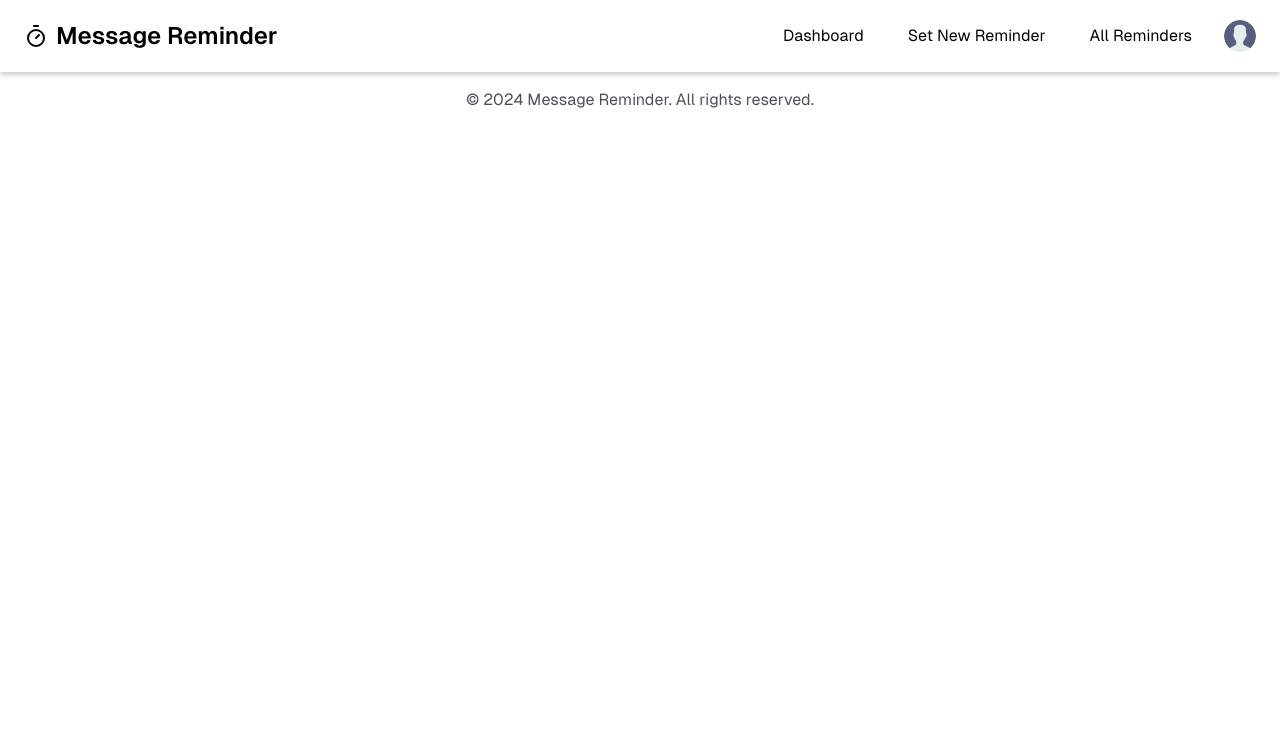
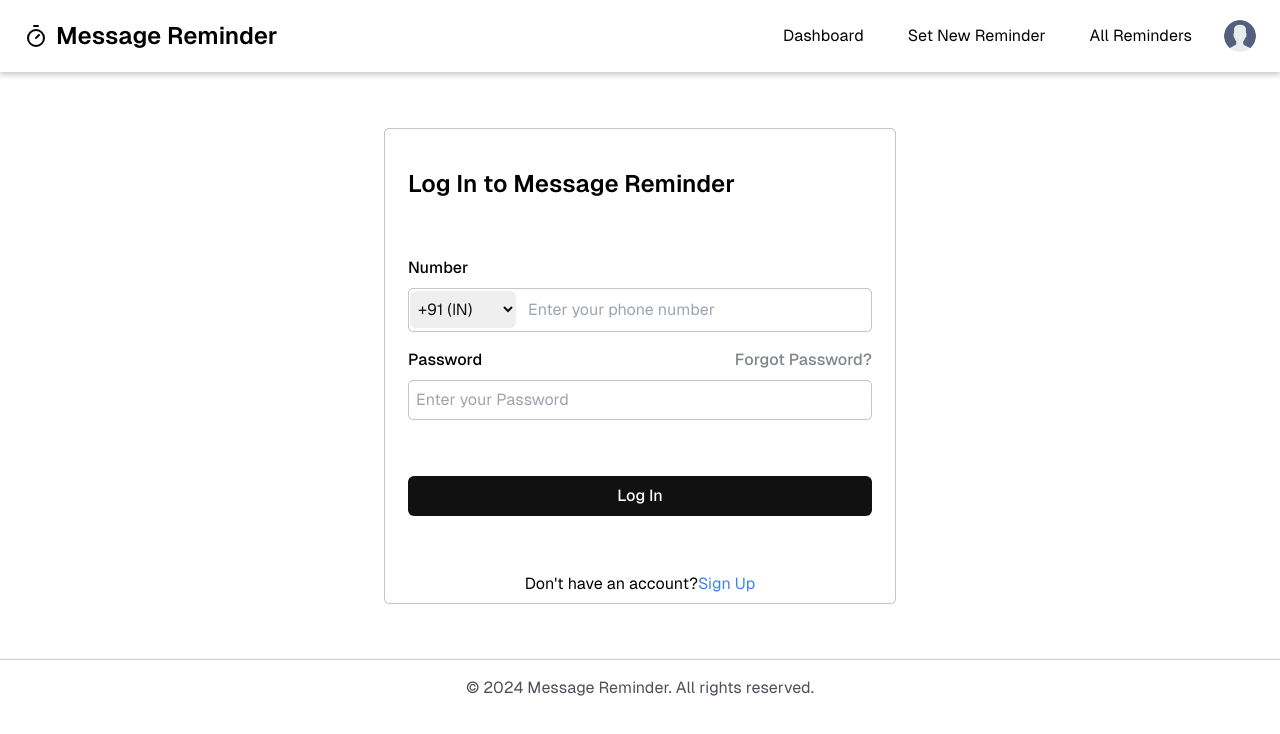
Before and after one commit to sandeep-rajputt/Message-Reminder, a React (Vite) app in the folder Frontend/: page /login in a window 1280 px wide. Shown: the top 734 px of the page. Built offline with nearby package versions, Linux system fonts and the light colour scheme.

Commit message:
feat: create login page with form and validation

```diff
--- a/Frontend/src/App.jsx
+++ b/Frontend/src/App.jsx
@@ -3,6 +3,7 @@ import { Routes, Route, useLocation } from "react-router-dom";
 import Home from "./pages/Home/Home";
 import Header from "./components/layout/Header";
 import Footer from "./components/layout/Footer";
+import Login from "./pages/Login/Login";
 
 const App = () => {
   const location = useLocation();
@@ -17,6 +18,7 @@ const App = () => {
       >
         <Routes>
           <Route path="/" element={<Home />} />
+          <Route path="/login" element={<Login />} />
         </Routes>
       </div>
       <Footer />
--- /dev/null
+++ b/Frontend/src/components/common/AuthError.jsx
@@ -0,0 +1,9 @@
+import React from "react";
+
+const AuthError = ({ children }) => {
+  return (
+    <p className="text-red-500 w-full text-center break-words">{children}</p>
+  );
+};
+
+export default AuthError;
--- a/Frontend/src/components/common/DarkBgButton.jsx
+++ b/Frontend/src/components/common/DarkBgButton.jsx
@@ -3,15 +3,12 @@ import { Link } from "react-router-dom";
 
 const DarkBgButton = ({
   type = "button",
-  handleClick = () => {
-    console.log("click");
-  },
+  handleClick = () => {},
   children,
   link = "",
   className = "",
 }) => {
   const styelCss = `py-2 px-4 size-bold rounded-md bg-dark font-medium inline-block text-center text-white hover:bg-dark-hover ${className}`;
-  console.log(link);
   if (link === "") {
     return (
       <button type={type} className={`${styelCss}`} onClick={handleClick}>
--- /dev/null
+++ b/Frontend/src/components/common/Input.jsx
@@ -0,0 +1,22 @@
+import React from "react";
+
+const Input = ({
+  handleChange,
+  value,
+  placeholder,
+  require = true,
+  type = "text",
+}) => {
+  return (
+    <input
+      type={type}
+      value={value}
+      onChange={handleChange}
+      required={require}
+      className="w-full bg-transparent outline-offset-[3px] outline-[2.5px] shadow-inner-border rounded-md px-2 py-2 focus:outline text-dark font-normal"
+      placeholder={placeholder}
+    />
+  );
+};
+
+export default Input;
--- /dev/null
+++ b/Frontend/src/components/common/Loader.jsx
@@ -0,0 +1,11 @@
+import React from "react";
+
+const Loader = ({ color = "black", className = "" }) => {
+  return (
+    <div
+      className={`w-6 h-6 border-2 border-opacity-10 border-${color} border-l-transparent rounded-full animate-spin ${className}`}
+    ></div>
+  );
+};
+
+export default Loader;
--- /dev/null
+++ b/Frontend/src/components/common/NumberInput.jsx
@@ -0,0 +1,151 @@
+import React, { useRef } from "react";
+
+const countryCodes = [
+  { key: "US", code: "+1" },
+  { key: "GB", code: "+44" },
+  { key: "IN", code: "+91" },
+  { key: "AU", code: "+61" },
+  { key: "FR", code: "+33" },
+  { key: "DE", code: "+49" },
+  { key: "ES", code: "+34" },
+  { key: "BR", code: "+55" },
+  { key: "CN", code: "+86" },
+  { key: "JP", code: "+81" },
+  { key: "RU", code: "+7" },
+  { key: "ZA", code: "+27" },
+  { key: "ID", code: "+62" },
+  { key: "IT", code: "+39" },
+  { key: "AE", code: "+971" },
+  { key: "KR", code: "+82" },
+  { key: "MY", code: "+60" },
+  { key: "PK", code: "+92" },
+  { key: "NG", code: "+234" },
+  { key: "EG", code: "+20" },
+  { key: "TR", code: "+90" },
+  { key: "DK", code: "+45" },
+  { key: "NL", code: "+31" },
+  { key: "BE", code: "+32" },
+  { key: "PT", code: "+351" },
+  { key: "IE", code: "+353" },
+  { key: "IS", code: "+354" },
+  { key: "SK", code: "+421" },
+  { key: "CZ", code: "+420" },
+  { key: "EE", code: "+372" },
+  { key: "LV", code: "+371" },
+  { key: "LT", code: "+370" },
+  { key: "MK", code: "+389" },
+  { key: "RS", code: "+381" },
+  { key: "ME", code: "+382" },
+  { key: "XK", code: "+383" },
+  { key: "MT", code: "+356" },
+  { key: "CH", code: "+41" },
+  { key: "AT", code: "+43" },
+  { key: "SE", code: "+46" },
+  { key: "NO", code: "+47" },
+  { key: "PL", code: "+48" },
+  { key: "BG", code: "+359" },
+  { key: "MV", code: "+960" },
+  { key: "SA", code: "+966" },
+  { key: "IQ", code: "+964" },
+  { key: "IR", code: "+98" },
+  { key: "QA", code: "+974" },
+  { key: "RW", code: "+250" },
+  { key: "BW", code: "+267" },
+  { key: "KE", code: "+254" },
+  { key: "ET", code: "+251" },
+  { key: "ZM", code: "+260" },
+  { key: "TZ", code: "+255" },
+  { key: "UG", code: "+256" },
+  { key: "CG", code: "+242" },
+  { key: "CD", code: "+243" },
+  { key: "CI", code: "+225" },
+  { key: "GA", code: "+241" },
+  { key: "RE", code: "+262" },
+  { key: "PF", code: "+689" },
+  { key: "GP", code: "+590" },
+  { key: "GF", code: "+594" },
+  { key: "PM", code: "+508" },
+  { key: "GD", code: "+473" },
+  { key: "JM", code: "+876" },
+  { key: "PR", code: "+939" },
+  { key: "SH", code: "+290" },
+  { key: "SZ", code: "+268" },
+  { key: "SM", code: "+378" },
+  { key: "AR", code: "+54" },
+  { key: "CU", code: "+53" },
+  { key: "CY", code: "+357" },
+  { key: "BH", code: "+973" },
+  { key: "LB", code: "+961" },
+  { key: "KG", code: "+996" },
+  { key: "UZ", code: "+998" },
+  { key: "TV", code: "+688" },
+  { key: "FJ", code: "+679" },
+  { key: "WS", code: "+685" },
+  { key: "VU", code: "+678" },
+  { key: "SB", code: "+677" },
+  { key: "KI", code: "+686" },
+  { key: "WF", code: "+681" },
+  { key: "CK", code: "+682" },
+  { key: "NU", code: "+683" },
+  { key: "TO", code: "+676" },
+  { key: "NR", code: "+674" },
+  { key: "NC", code: "+687" },
+  { key: "FM", code: "+691" },
+  { key: "MH", code: "+692" },
+  { key: "PW", code: "+693" },
+  { key: "JO", code: "+962" },
+  { key: "SO", code: "+252" },
+  { key: "BI", code: "+257" },
+  { key: "BD", code: "+880" },
+  { key: "HT", code: "+509" },
+  { key: "MD", code: "+373" },
+];
+
+const NumberInput = ({ handleNumber, value, handleCountryChange, country }) => {
+  const divElement = useRef(null);
+  const inputElement = useRef(null);
+
+  function handleOnFocus() {
+    divElement.current.style.outline = "1.5px solid #111";
+  }
+
+  function handleOnBlur() {
+    divElement.current.style.outline = "none";
+  }
+  return (
+    <div
+      ref={divElement}
+      className="grid grid-cols-[auto_1fr] items-center w-full bg-transparent outline-offset-[3px] outline-[2.5px] shadow-inner-border rounded-md focus:outline text-dark font-normal overflow-hidden p-0.5"
+    >
+      <select
+        onFocus={() => {
+          handleOnFocus();
+          inputElement.current.focus();
+        }}
+        onChange={handleCountryChange}
+        value={country}
+        onBlur={handleOnBlur}
+        className="border-gray-300 rounded-md px-1 py-2 focus:outline-none w-fit select"
+      >
+        {countryCodes.map((code) => (
+          <option key={code.code} value={code.code}>
+            {code.code} ({code.key})
+          </option>
+        ))}
+      </select>
+      <input
+        required
+        ref={inputElement}
+        onFocus={handleOnFocus}
+        onChange={handleNumber}
+        onBlur={handleOnBlur}
+        value={value}
+        type="tel"
+        className="w-full border-gray-300 px-3 py-2 rounded focus:outline-none"
+        placeholder="Enter your phone number"
+      />
+    </div>
+  );
+};
+
+export default NumberInput;
--- a/Frontend/src/index.css
+++ b/Frontend/src/index.css
@@ -7,6 +7,7 @@
   src: url("./assets/fonts/Geist-Thin.otf") format("opentype");
   font-weight: 100;
   font-style: normal;
+  font-display: swap;
 }
 
 @font-face {
@@ -14,6 +15,7 @@
   src: url("./assets/fonts/Geist-UltraLight.otf") format("opentype");
   font-weight: 200;
   font-style: normal;
+  font-display: swap;
 }
 
 @font-face {
@@ -21,6 +23,7 @@
   src: url("./assets/fonts/Geist-Light.otf") format("opentype");
   font-weight: 300;
   font-style: normal;
+  font-display: swap;
 }
 
 @font-face {
@@ -28,6 +31,7 @@
   src: url("./assets/fonts/Geist-Regular.otf") format("opentype");
   font-weight: 400;
   font-style: normal;
+  font-display: swap;
 }
 
 @font-face {
@@ -35,6 +39,7 @@
   src: url("./assets/fonts/Geist-Medium.otf") format("opentype");
   font-weight: 500;
   font-style: normal;
+  font-display: swap;
 }
 
 @font-face {
@@ -42,6 +47,7 @@
   src: url("./assets/fonts/Geist-SemiBold.otf") format("opentype");
   font-weight: 600;
   font-style: normal;
+  font-display: swap;
 }
 
 @font-face {
@@ -49,6 +55,7 @@
   src: url("./assets/fonts/Geist-Bold.otf") format("opentype");
   font-weight: 700;
   font-style: normal;
+  font-display: swap;
 }
 
 @font-face {
@@ -56,6 +63,7 @@
   src: url("./assets/fonts/Geist-Black.otf") format("opentype");
   font-weight: 800;
   font-style: normal;
+  font-display: swap;
 }
 
 @font-face {
@@ -63,8 +71,13 @@
   src: url("./assets/fonts/Geist-UltraBlack.otf") format("opentype");
   font-weight: 900;
   font-style: normal;
+  font-display: swap;
 }
 
 body::-webkit-scrollbar {
   display: none;
 }
+
+.select::-webkit-scrollbar {
+  display: none;
+}
--- /dev/null
+++ b/Frontend/src/pages/Login/Login.jsx
@@ -0,0 +1,124 @@
+import React, { useState } from "react";
+import DarkBgButton from "../../components/common/DarkBgButton";
+import { Link } from "react-router-dom";
+import Input from "../../components/common/Input";
+import Loader from "../../components/common/Loader";
+import AuthError from "../../components/common/AuthError";
+import NumberInput from "../../components/common/NumberInput";
+
+const Login = () => {
+  const [number, setNumber] = useState("");
+  const [password, setPassword] = useState("");
+  const [error, setError] = useState("");
+  const [loading, setLoading] = useState(false);
+  const [country, setCountry] = useState("+91");
+
+  function handleCountryChange(e) {
+    setCountry(e.target.value);
+  }
+
+  function handleNumber(e) {
+    if (
+      e.nativeEvent.data == "1" ||
+      e.nativeEvent.data == "2" ||
+      e.nativeEvent.data == "3" ||
+      e.nativeEvent.data == "4" ||
+      e.nativeEvent.data == "5" ||
+      e.nativeEvent.data == "6" ||
+      e.nativeEvent.data == "7" ||
+      e.nativeEvent.data == "8" ||
+      e.nativeEvent.data == "9" ||
+      e.nativeEvent.data == "0" ||
+      e.nativeEvent.data == null
+    ) {
+      setNumber(e.target.value);
+    }
+  }
+
+  function handlePassword(e) {
+    setPassword(e.target.value);
+  }
+
+  function handleSubmit(e) {
+    e.preventDefault();
+    setLoading(true);
+
+    if (!password) {
+      setError("Please enter a password");
+      setLoading(false);
+      return;
+    } else if (!number) {
+      setError("Please enter a phone number");
+      setLoading(false);
+      return;
+    } else if (number.length < 9) {
+      setError("Please enter a valid phone number");
+      setLoading(false);
+      return;
+    } else {
+      setError("");
+    }
+
+    setLoading(false);
+  }
+
+  return (
+    <div className="flex items-center justify-center h-full py-14 px-5">
+      <form
+        className="w-full flex flex-col gap-14 max-w-lg shadow-inner-border rounded-md px-6 pt-10 pb-2"
+        onSubmit={handleSubmit}
+      >
+        <div>
+          <h2 className="text-2xl font-semibold">Log In to Message Reminder</h2>
+        </div>
+        <div className="flex flex-col gap-4">
+          <div className="flex flex-col gap-2">
+            <div>
+              <label className="font-medium">Number</label>
+            </div>
+            <NumberInput
+              handleNumber={handleNumber}
+              value={number}
+              handleCountryChange={handleCountryChange}
+              country={country}
+            />
+          </div>
+          <div className="flex flex-col-reverse gap-2">
+            <Input
+              placeholder={"Enter your Password"}
+              handleChange={handlePassword}
+              value={password}
+            />
+            <div className="flex justify-between items-center font-medium">
+              <label>Password</label>
+              <Link
+                to="/forgot-password"
+                className="text-dark-grey/70 hover:underline"
+              >
+                Forgot Password?
+              </Link>
+            </div>
+          </div>
+          {error && <AuthError>{error}</AuthError>}
+        </div>
+        <DarkBgButton type={"submit"} className="w-full">
+          {loading ? (
+            <div className="flex items-center justify-center">
+              <Loader color="white" />{" "}
+            </div>
+          ) : (
+            "Log In"
+          )}
+        </DarkBgButton>
+        <p className="text-center">
+          Don&#39;t have an account?
+          <Link to="/signup" className="text-blue-500 hover:underline">
+            Sign Up
+          </Link>
+        </p>
+      </form>
+    </div>
+  );
+};
+
+export default Login;
```
